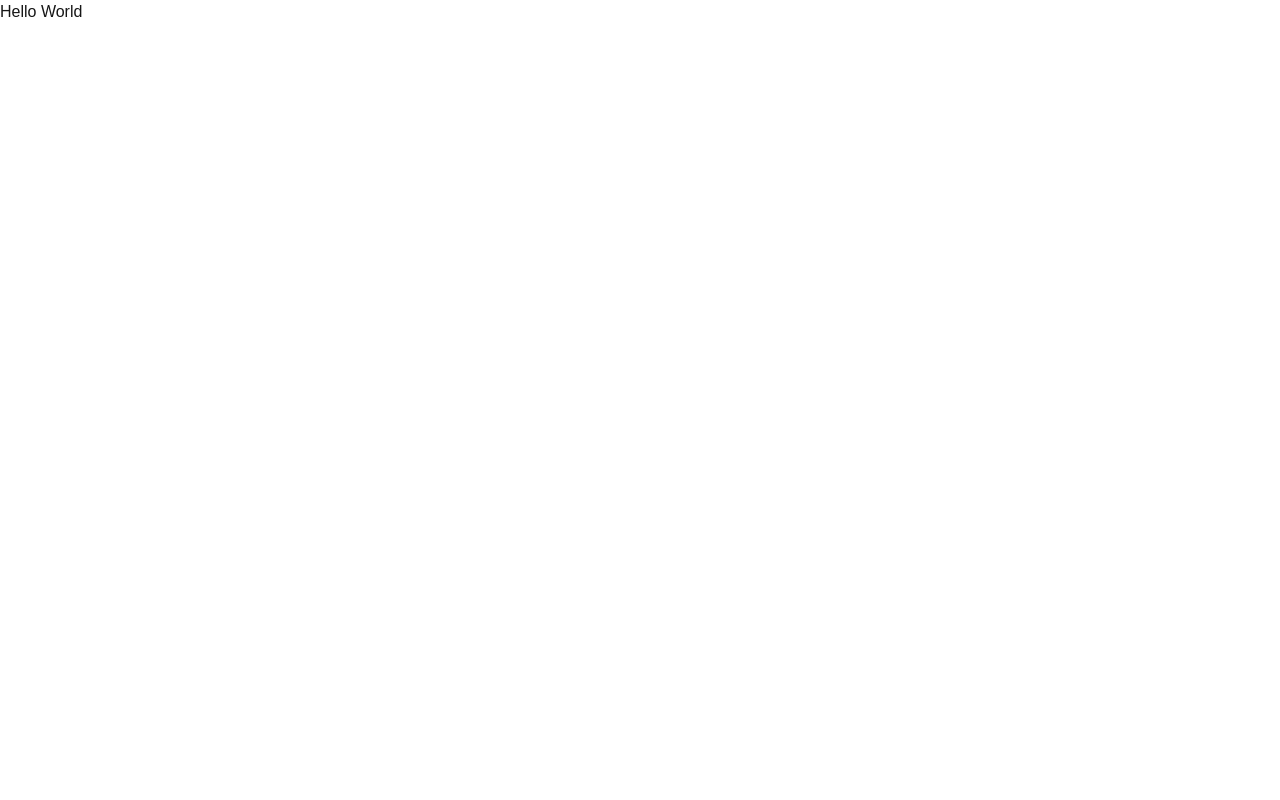
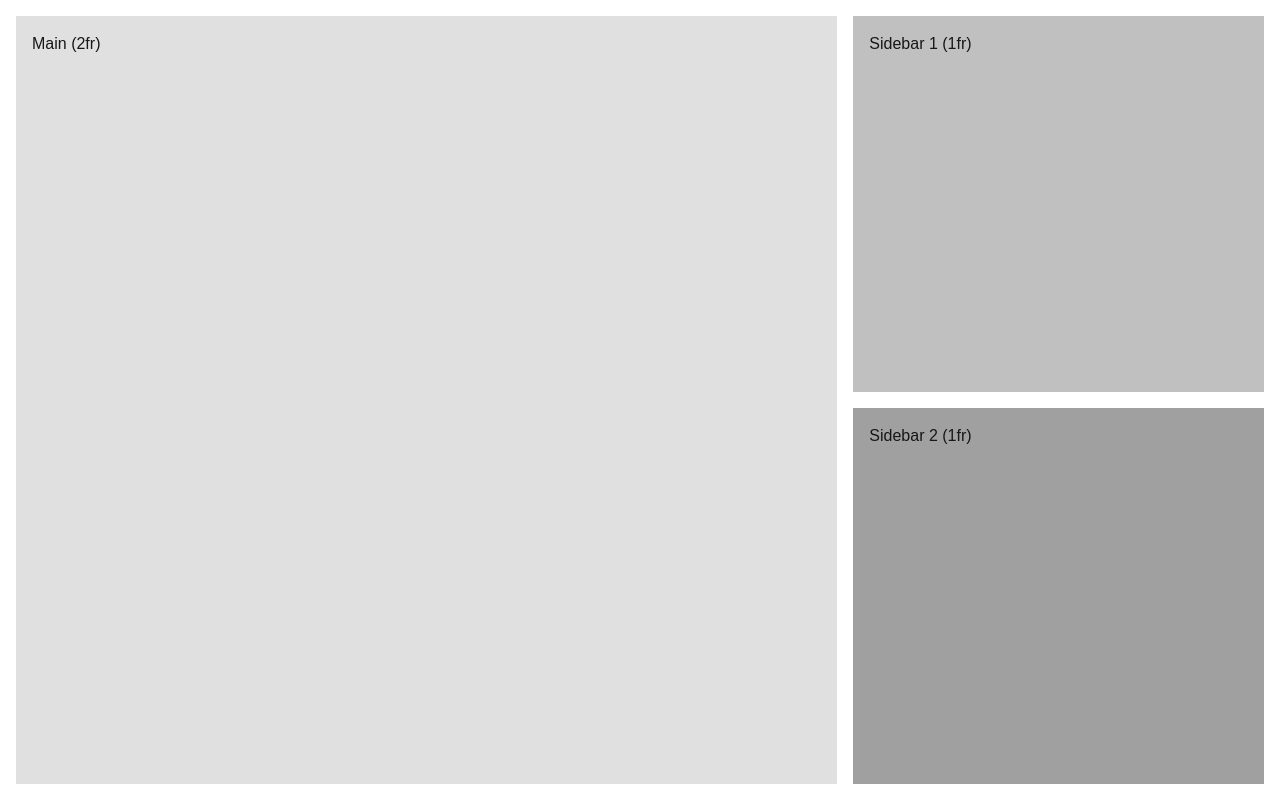
Before and after one commit to oakad96/solarvis-project, a Next.js app: page / in a window 1280 px wide. Built offline with nearby package versions, Linux system fonts and the light colour scheme.

Commit message:
Refactor Home component layout to use grid and integrate MainViewport, ThreeDViewport, and ElevationViewport components

```diff
--- a/src/app/page.tsx
+++ b/src/app/page.tsx
@@ -1,7 +1,23 @@
+import MainViewport from "@/components/main-viewport";
+import ThreeDViewport from "@/components/three-d-viewport";
+import ElevationViewport from "@/components/elevation-viewport";
+
 export default function Home() {
   return (
-    <div >
-      Hello World
+    <div
+      style={{
+        display: 'grid',
+        gridTemplateColumns: '2fr 1fr',
+        gap: '1rem',
+        height: '100vh',
+        padding: '1rem',
+      }}
+    >
+      <MainViewport />
+      <div style={{ display: 'grid', gridTemplateRows: '1fr 1fr', gap: '1rem' }}>
+        <ThreeDViewport />
+        <ElevationViewport />
+      </div>
     </div>
   );
 }
--- /dev/null
+++ b/src/components/elevation-viewport.tsx
@@ -0,0 +1,5 @@
+const ElevationViewport = () => {
+  return <div style={{ backgroundColor: '#a0a0a0', padding: '1rem' }}>Sidebar 2 (1fr)</div>;
+};
+
+export default ElevationViewport;
--- /dev/null
+++ b/src/components/main-viewport.tsx
@@ -0,0 +1,5 @@
+const MainViewport = () => {
+  return <div style={{ backgroundColor: '#e0e0e0', padding: '1rem' }}>Main (2fr)</div>;
+};
+
+export default MainViewport;
--- /dev/null
+++ b/src/components/three-d-viewport.tsx
@@ -0,0 +1,5 @@
+const ThreeDViewport = () => {
+  return <div style={{ backgroundColor: '#c0c0c0', padding: '1rem' }}>Sidebar 1 (1fr)</div>;
+};
+
+export default ThreeDViewport;
```
